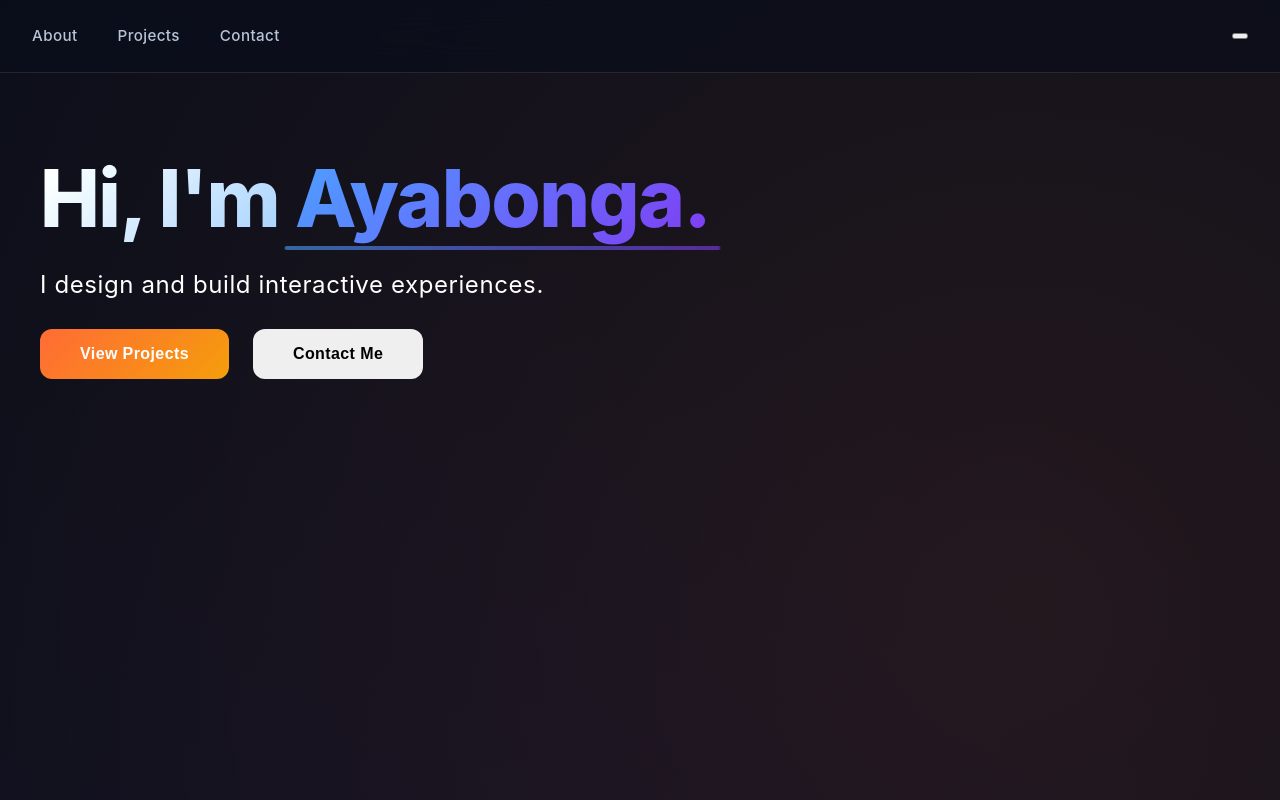
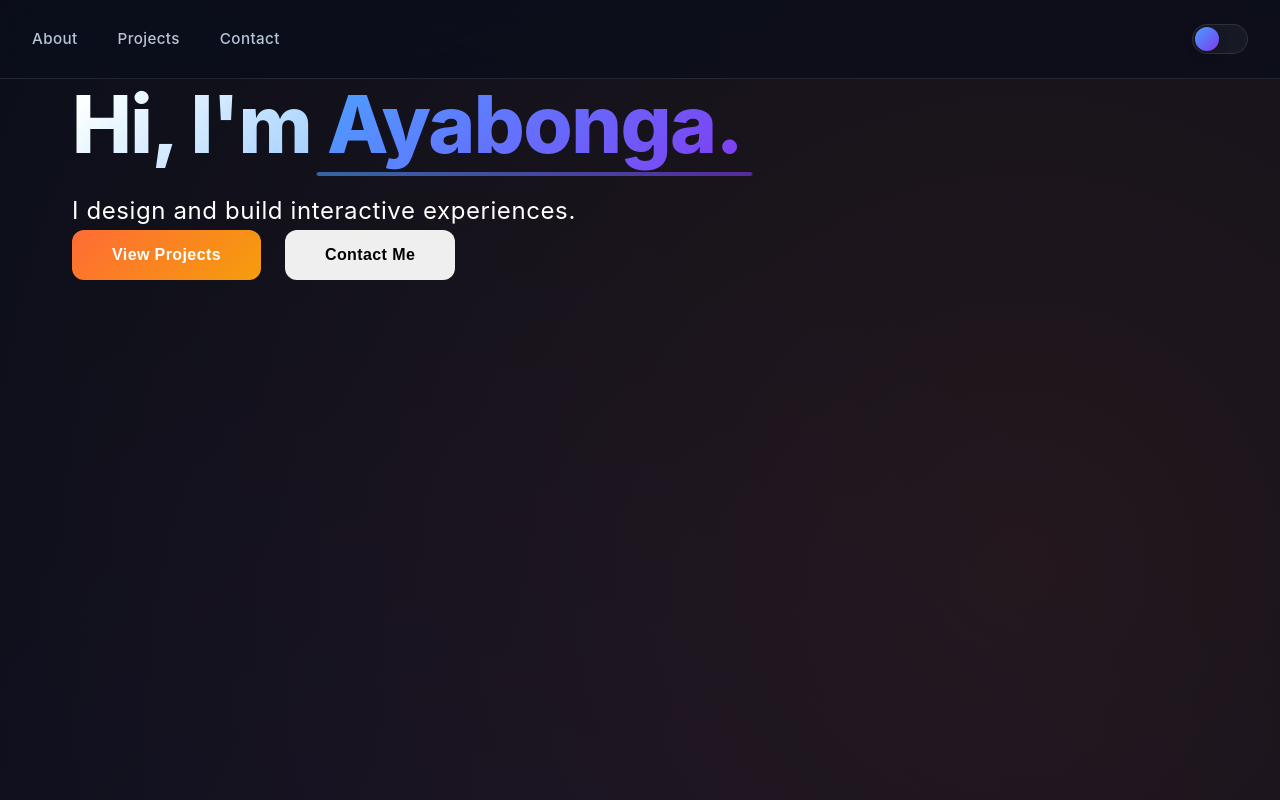
Before and after one commit to ayabong-a/ayabong-a.github.io, a plain HTML site: page index.html in a window 1280 px wide. Shown: the top 800 px of the page. Drawn offline with Linux system fonts and the light colour scheme.

Commit message:
adding theme toggle styles

```diff
--- a/styles.css
+++ b/styles.css
@@ -1,3 +1,9 @@
+* {
+    margin: 0;
+    padding: 0;
+    box-sizing: border-box;
+}
+
 :root {
     /* Dark Mode Colors (Default) */
     --primary-bg: #0a0e1a;
@@ -80,6 +86,12 @@ body {
     transition: all 0.3s cubic-bezier(0.4, 0, 0.2, 1);
 }
 
+.navbar.scrolled {
+    padding: 1rem 2rem;
+    background: rgba(10, 14, 26, 0.95);
+    box-shadow: var(--shadow-lg);
+}
+
 .nav-links {
     display: flex;
     gap: 2.5rem;
@@ -113,8 +125,32 @@ body {
 }
 
 .theme-toggle {
+    width: 56px;
+    height: 30px;
+    background: var(--glass-bg);
+    border: 1px solid var(--glass-border);
+    border-radius: 15px;
     position: relative;
     cursor: pointer;
+    transition: all 0.3s cubic-bezier(0.4, 0, 0.2, 1);
+    backdrop-filter: blur(10px);
+}
+
+.theme-toggle:hover {
+    background: var(--glass-hover);
+    transform: scale(1.05);
+}
+
+.toggle-circle {
+    width: 24px;
+    height: 24px;
+    background: var(--gradient-primary);
+    border-radius: 50%;
+    position: absolute;
+    top: 2px;
+    left: 2px;
+    transition: all 0.3s cubic-bezier(0.4, 0, 0.2, 1);
+    box-shadow: var(--shadow-md);
 }
 
 .hero {
```
